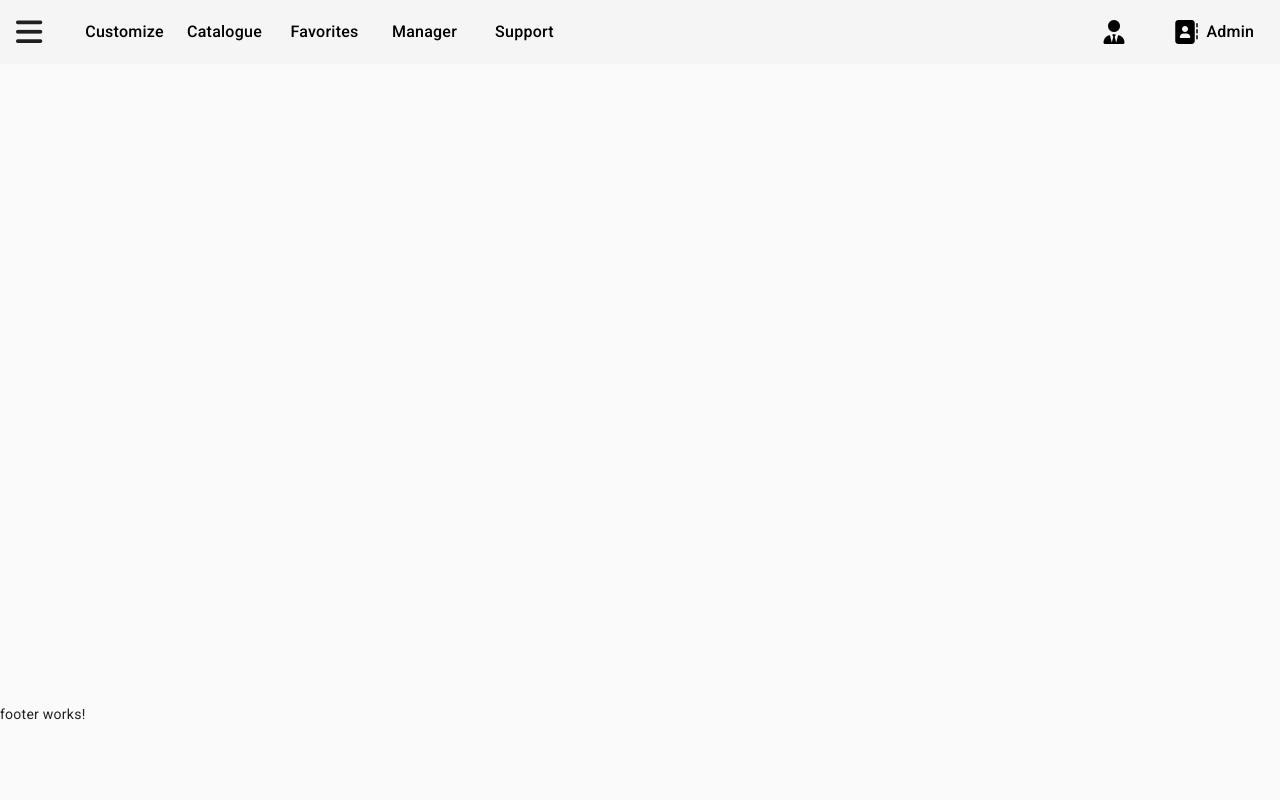
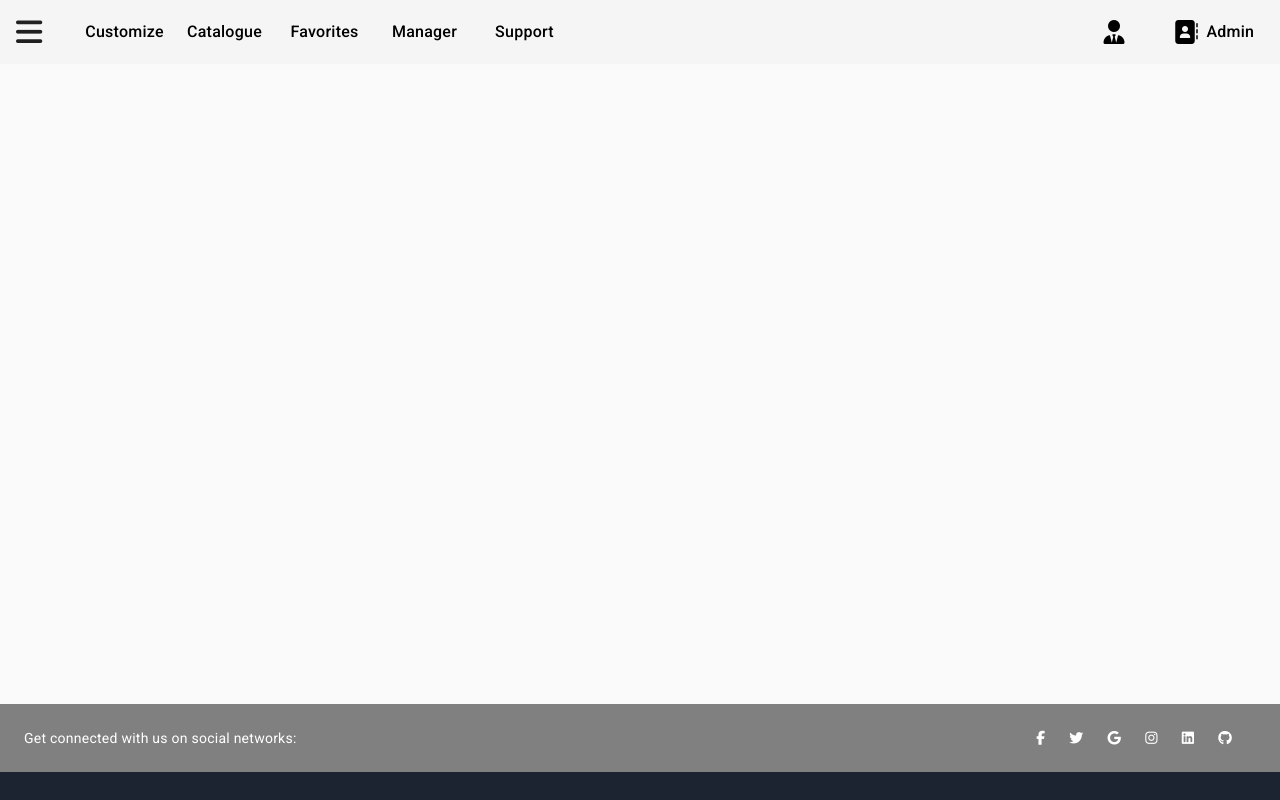
Before and after one commit to piyushsborse25/pay-share, an Angular app: page / in a window 1280 px wide. Built offline with nearby package versions, Linux system fonts and the light colour scheme.

Commit message:
Added Beautiful footer

```diff
--- a/src/app/footer/footer.component.html
+++ b/src/app/footer/footer.component.html
@@ -1 +1,67 @@
-<p>footer works!</p>
+<div class="footer container-fluid p-0">
+    <footer class="text-center text-lg-start text-white" style="background-color: #1c2331">
+        <section class="d-flex justify-content-between p-4" style="background-color: gray">
+            <div class="me-5">
+                <span>Get connected with us on social networks:</span>
+            </div>
+            <div>
+                <a href="" class="text-white me-4">
+                    <i class="fab fa-facebook-f"></i>
+                </a>
+                <a href="" class="text-white me-4"> <i class="fab fa-twitter"></i> </a>
+                <a href="" class="text-white me-4"> <i class="fab fa-google"></i> </a>
+                <a href="" class="text-white me-4">
+                    <i class="fab fa-instagram"></i>
+                </a>
+                <a href="" class="text-white me-4"> <i class="fab fa-linkedin"></i> </a>
+                <a href="" class="text-white me-4"> <i class="fab fa-github"></i> </a>
+            </div>
+        </section>
+        <section class="">
+            <div class="container text-center text-md-start mt-5">
+                <div class="row mt-3">
+                    <div class="col-md-3 col-lg-4 col-xl-3 mx-auto mb-4">
+                        <h6 class="text-uppercase fw-bold">Company name</h6>
+                        <hr class="mb-4 mt-0 d-inline-block mx-auto"
+                            style="width: 60px; background-color: gray; height: 2px" />
+                        <p>
+                            Here you can use rows and columns to organize your footer content.
+                            Lorem ipsum dolor sit amet, consectetur adipisicing elit.
+                        </p>
+                    </div>
+                    <div class="col-md-2 col-lg-2 col-xl-2 mx-auto mb-4">
+                        <h6 class="text-uppercase fw-bold">Products</h6>
+                        <hr class="mb-4 mt-0 d-inline-block mx-auto"
+                            style="width: 60px; background-color: gray; height: 2px" />
+                        <p><a href="#!" class="text-white">MDBootstrap</a></p>
+                        <p><a href="#!" class="text-white">MDWordPress</a></p>
+                        <p><a href="#!" class="text-white">BrandFlow</a></p>
+                        <p><a href="#!" class="text-white">Bootstrap Angular</a></p>
+                    </div>
+                    <div class="col-md-3 col-lg-2 col-xl-2 mx-auto mb-4">
+                        <h6 class="text-uppercase fw-bold">Useful links</h6>
+                        <hr class="mb-4 mt-0 d-inline-block mx-auto"
+                            style="width: 60px; background-color: gray; height: 2px" />
+                        <p><a href="#!" class="text-white">Your Account</a></p>
+                        <p><a href="#!" class="text-white">Become an Affiliate</a></p>
+                        <p><a href="#!" class="text-white">Shipping Rates</a></p>
+                        <p><a href="#!" class="text-white">Help</a></p>
+                    </div>
+                    <div class="col-md-4 col-lg-3 col-xl-3 mx-auto mb-md-0 mb-4">
+                        <h6 class="text-uppercase fw-bold">Contact</h6>
+                        <hr class="mb-4 mt-0 d-inline-block mx-auto"
+                            style="width: 60px; background-color: gray; height: 2px" />
+                        <p><i class="fas fa-home mr-3"></i> New York, NY 10012, US</p>
+                        <p><i class="fas fa-envelope mr-3"></i> infoexample.com</p>
+                        <p><i class="fas fa-phone mr-3"></i> + 01 234 567 88</p>
+                        <p><i class="fas fa-print mr-3"></i> + 01 234 567 89</p>
+                    </div>
+                </div>
+            </div>
+        </section>
+        <div class="text-center p-3" style="background-color: rgba(0, 0, 0, 0.2)">
+            © 2020 Copyright:
+            <a class="text-white" href="https://mdbootstrap.com/">letsstart.com</a>
+        </div>
+    </footer>
+</div>
```
